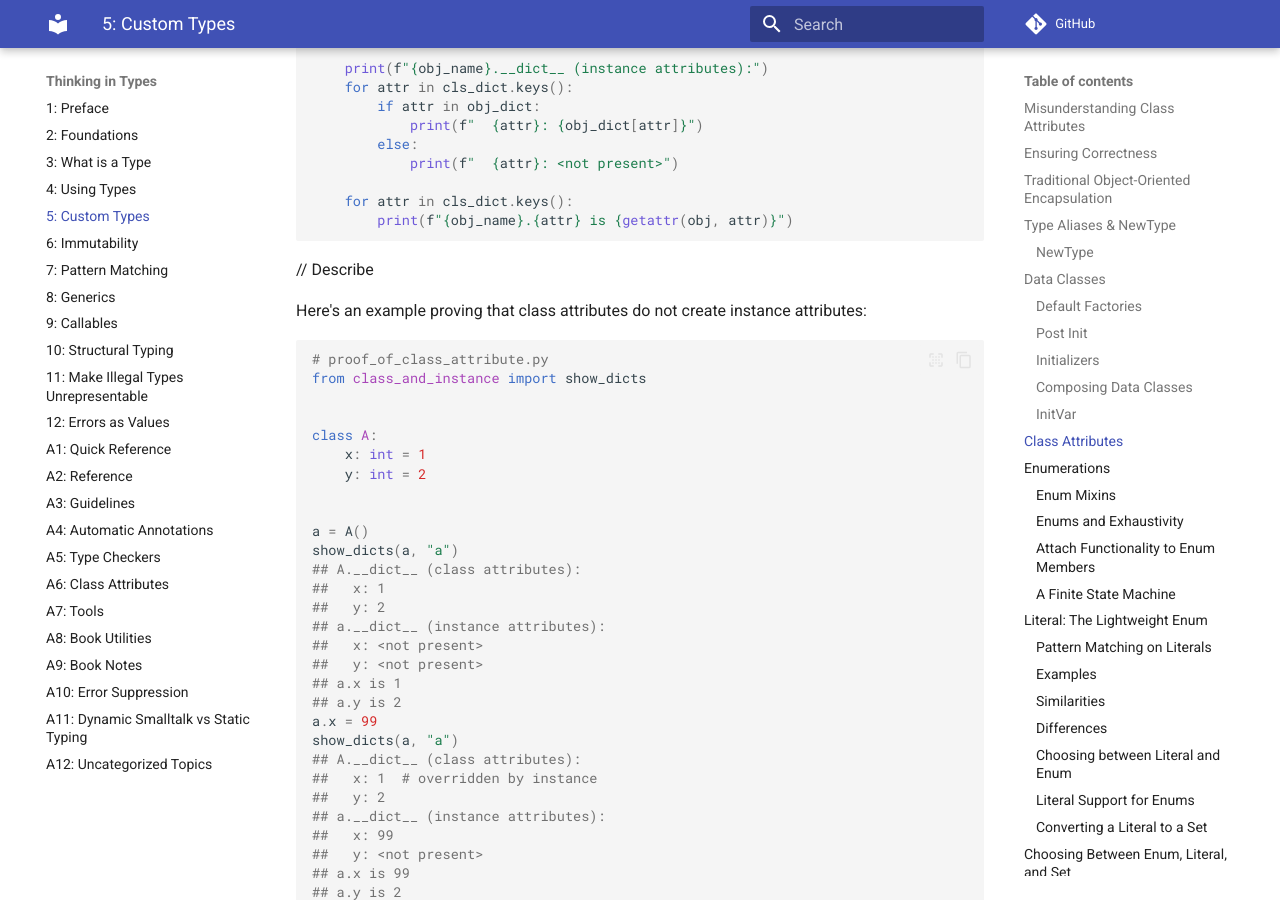
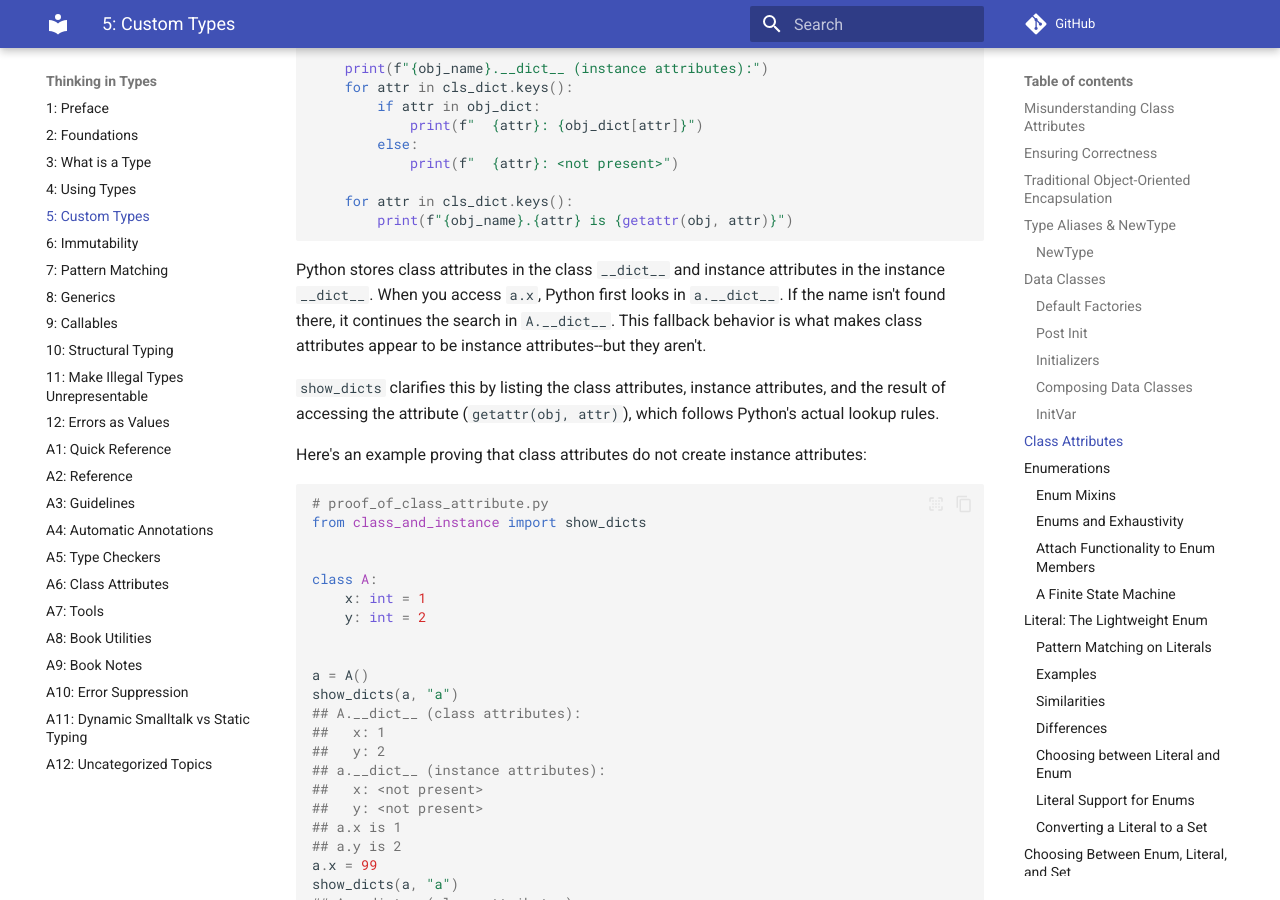
Before and after one commit to ThinkingInTypes/ThinkingInTypes.github.io, an MkDocs documentation site: the page built from Chapters/C05_Custom_Types.md, in a window 1280 px wide and 900 px high, scrolled down 12083 px. Built offline with MkDocs 1.6.1 and Material for MkDocs 9.7.7, drawn with Linux system fonts in a browser that asks for light colours; comment, search, counter and statistics services are not loaded; some of the changed text lies outside the part shown.

Commit message:
Update C05_Custom_Types.md
Descriptive prose, section ready for final edit pass

````diff
--- a/Chapters/C05_Custom_Types.md
+++ b/Chapters/C05_Custom_Types.md
@@ -607,7 +607,13 @@ def show_dicts(obj: object, obj_name: str):
         print(f"{obj_name}.{attr} is {getattr(obj, attr)}")
 ```
 
-// Describe
+Python stores class attributes in the class `__dict__` and instance attributes in the instance `__dict__`.
+When you access `a.x`, Python first looks in `a.__dict__`.
+If the name isn't found there, it continues the search in `A.__dict__`.
+This fallback behavior is what makes class attributes appear to be instance attributes--but they aren't.
+
+`show_dicts` clarifies this by listing the class attributes, instance attributes,
+and the result of accessing the attribute (`getattr(obj, attr)`), which follows Python's actual lookup rules.
 
 Here's an example proving that class attributes do not create instance attributes:
 
@@ -741,7 +747,9 @@ Point.show_generated_init()
 ##     self.y = y
 ```
 
-// Describe
+The `show_generated_init()` method walks through the field definitions and reconstructs a simplified version of the `__init__` method that would be generated by the decorator.
+For each field, it includes a type annotation and default value, and it emits code that assigns constructor parameters to instance attributes.
+This generated initializer is what causes instance attributes to appear when we create a `dataclass` instance.
 
 What happens if you define your own `__init__` for a `dataclass`?
 
@@ -792,7 +800,11 @@ show_dicts(di, "di")
 ## di.y is 111
 ```
 
-// Describe
+If you define your own __init__ method in a `@dataclass`, the automatic `__init__` is suppressed.
+That means your version is responsible for setting up the instance attributes; if you don't, they won't be created.
+As a result, even though `x` and `y` are still listed as class attributes, the instance starts out with no `x` or `y` in its `__dict__`.
+Accessing `di.x` and `di.y` falls back to the class attributes, just like in a regular class.
+Only when you assign new values to `di.x` and `di.y` do they become instance attributes and override the class-level defaults.
 
 ## Enumerations
 
````
